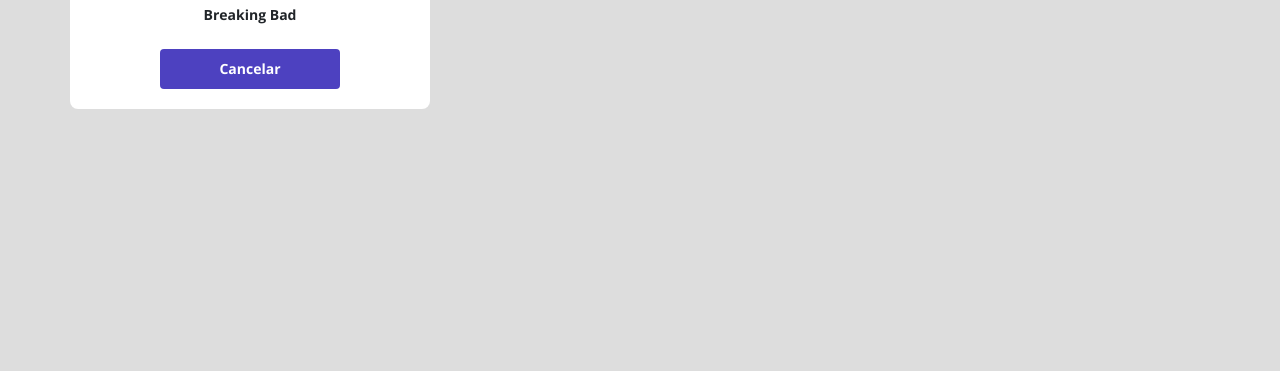
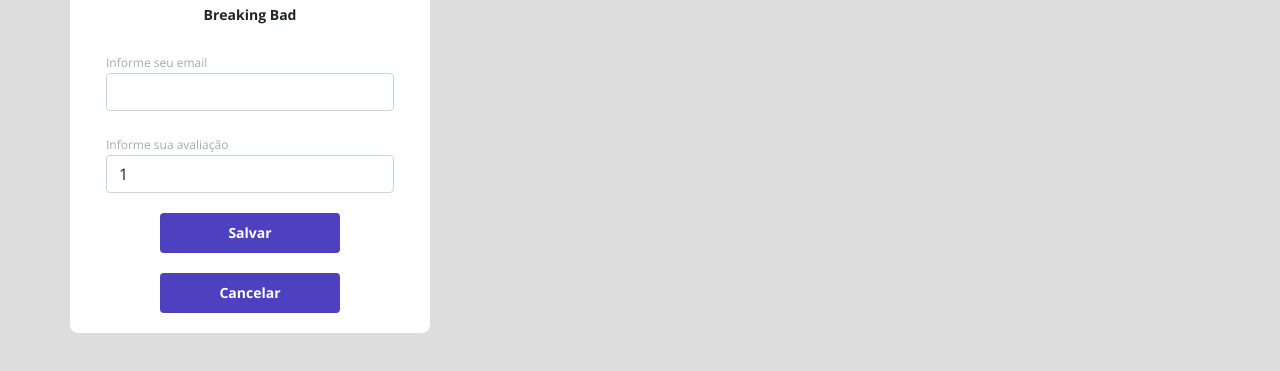
Before and after one commit to Phtotal10/dmsmovie, a plain HTML site: page form.html in a window 1280 px wide. Shown: the part 373-744 px from the top of the page. Drawn offline with nearby package versions, Linux system fonts and the light colour scheme.

Commit message:
Formulario part 2

```diff
--- a/form.html
+++ b/form.html
@@ -35,7 +35,27 @@
                             alt="Breaking Bad">
                         <div class="desmovie-card-description">
                             <h3>Breaking Bad</h3>
-                            <a class="dsmovie-btn" href="index.html">Cancelar</a>
+                            <form class="dsmovie-form" >
+                                <div class="form-group dsmovie-form-group">
+                                    <label for="email">Informe seu email</label>
+                                    <input class="form-control" type="email" id="email" >
+                                </div>
+                                <div class="form-group dsmovie-form-group">
+                                    <label for="score">Informe sua avaliação</label>
+                                    <select class="form-control" name="score" id="score">
+                                        <option value="1">1</option>
+                                        <option value="2">2</option>
+                                        <option value="3">3</option>
+                                        <option value="4">4</option>
+                                        <option value="5">5</option>
+                                    </select>
+                                </div>
+                                <div class="dsmovie-form-bnt-container">
+                                    <button class="dsmovie-btn" type="submit">Salvar</button>
+                                    <a class="dsmovie-btn" href="index.html">Cancelar</a>
+
+                                </div>
+                            </form>
                         </div>
                     </div>
                 </div>
--- a/index.css
+++ b/index.css
@@ -5,6 +5,7 @@
     --text-gray: #4a4a4a;
     --color-primary: #4d41c0;
     --white: #fff;
+    --text-light-gray: #aaa;
 }
 *{
     box-sizing: border-box;
@@ -98,6 +99,7 @@ a, a:hover {
     align-items: center;
     justify-content: center;
     border-radius: 4px;
+    border: 0;
 
 }
 
@@ -105,3 +107,41 @@ a, a:hover {
     padding: 40px 0;
 
 }
+
+.dsmovie-form-description {
+    background-color: var(--white);
+    padding: 20px;
+    display: flex;
+    flex-direction: column;
+    align-items: center;
+    border-radius: 0 0 8px 8px;
+}
+
+.dsmovie-form {
+    width: 80%;
+
+}
+
+.dsmovie-form-description h3 {
+    font-size: 13px;
+    font-weight: 700;
+    margin-bottom: 20px;
+}
+
+.dsmovie-form-group {
+    margin-bottom: 20px;
+}
+
+.dsmovie-form-group label {
+    font-size: 12px;
+    color: var(--text-light-gray);
+}
+
+.dsmovie-form-bnt-container {
+    height: 100px;
+    display: flex;
+    flex-direction: column;
+    align-items: center;
+    justify-content: space-between;
+
+}
```
